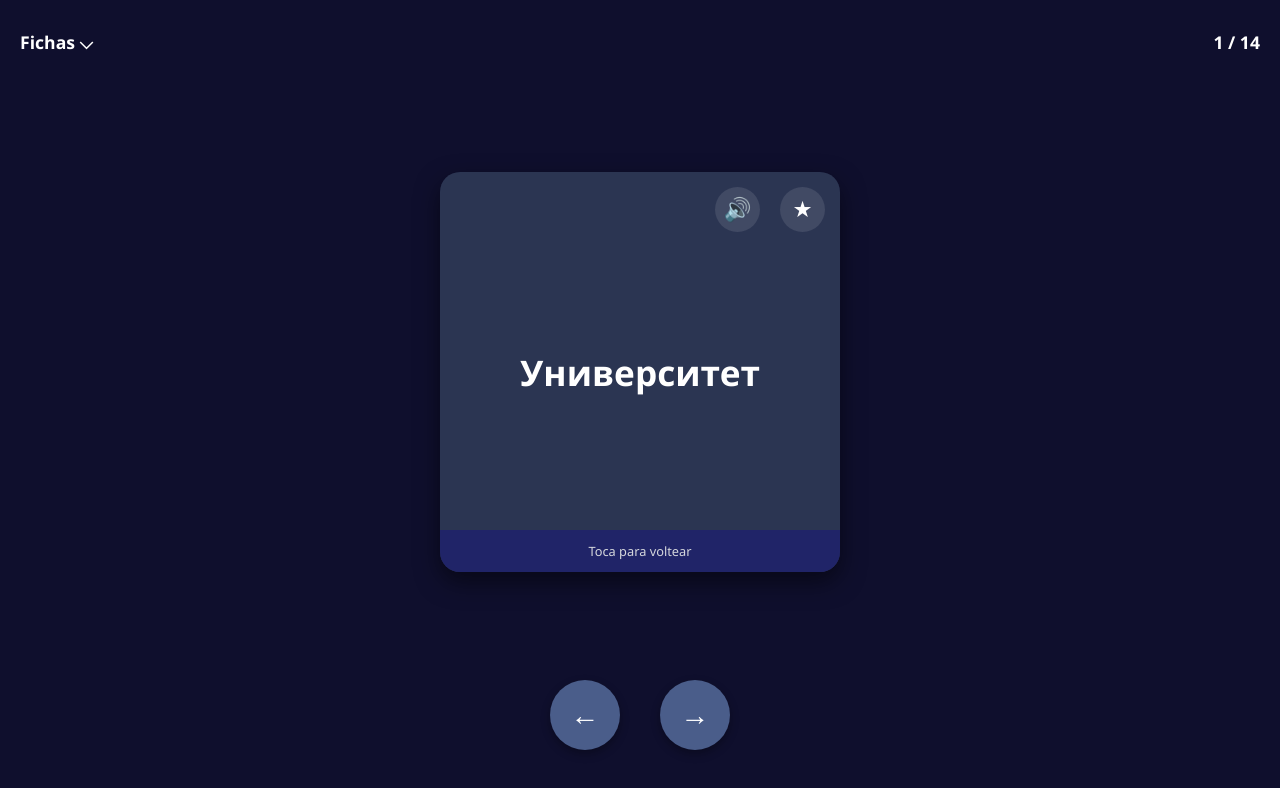
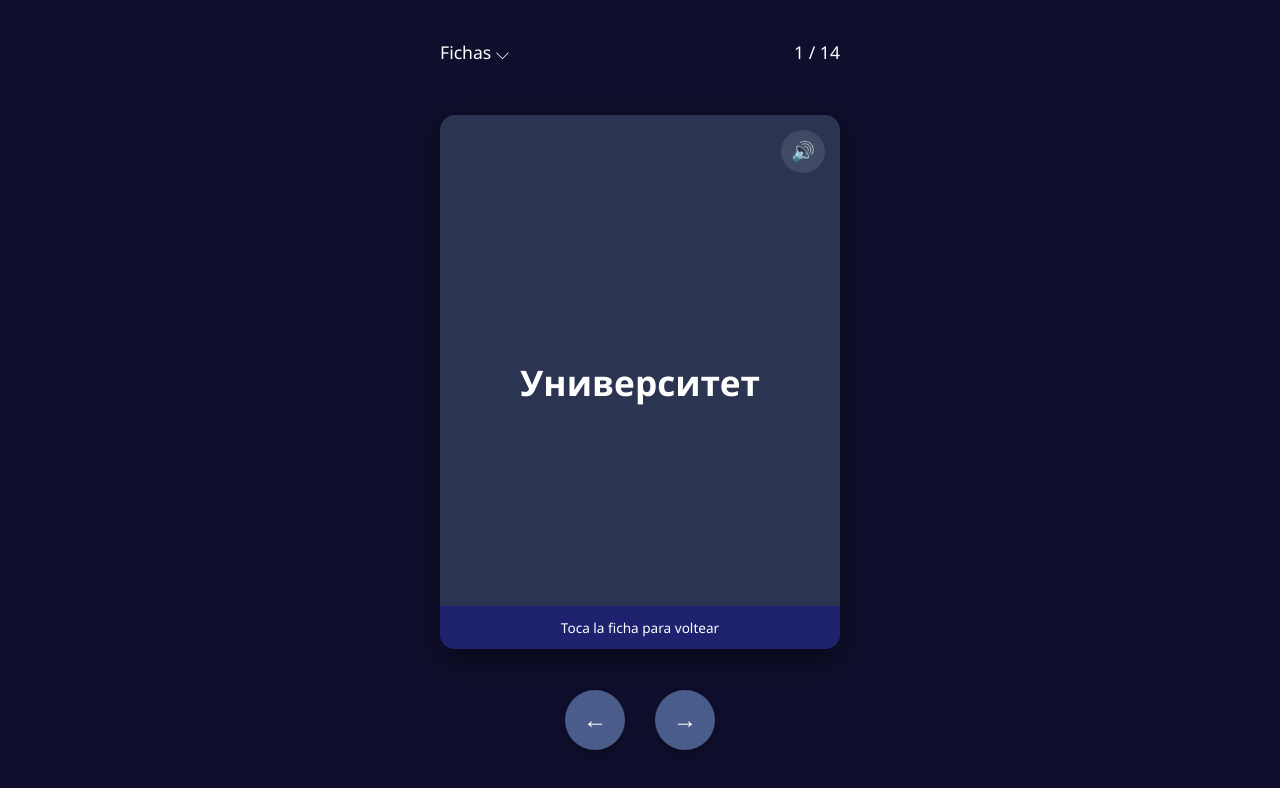
Before and after one commit to CodeExplorer7z/Flippable-Cards, a plain HTML site: page index.html in a window 1280 px wide. Drawn offline with Linux system fonts and the light colour scheme.

Commit message:
Refactor styles and improve HTML structure

```diff
--- a/index.html
+++ b/index.html
@@ -16,34 +16,33 @@
         body {
             background-color: var(--bg-color);
             color: var(--text-color);
-            font-family: 'Segoe UI', Roboto, Helvetica, Arial, sans-serif;
+            font-family: 'Segoe UI', Roboto, sans-serif;
             display: flex;
             flex-direction: column;
             align-items: center;
-            justify-content: space-between;
+            justify-content: space-around; /* Distribuye elementos verticalmente */
             height: 100vh;
             margin: 0;
-            padding: 20px;
+            padding: 10px;
             box-sizing: border-box;
-            overflow: hidden; /* Evita scroll innecesario en móviles */
+            overflow: hidden;
         }
 
         .header {
             width: 100%;
+            max-width: 400px;
             display: flex;
             justify-content: space-between;
             font-size: 1.1rem;
-            font-weight: bold;
-            padding: 10px 0;
+            padding: 10px;
         }
 
-        /* Contenedor de la ficha adaptable */
+        /* AJUSTE CLAVE: Contenedor responsivo */
         .flashcard-container {
             perspective: 1000px;
-            width: 100%;
-            max-width: 400px; /* Límite para que no se vea gigante en tablets */
-            height: 50vh; /* Altura basada en la pantalla */
-            min-height: 300px;
+            width: 90vw; /* 90% del ancho de pantalla */
+            max-width: 400px;
+            aspect-ratio: 3 / 4; /* Mantiene forma de tarjeta vertical */
             cursor: pointer;
         }
 
@@ -52,9 +51,9 @@
             height: 100%;
             position: relative;
             transform-style: preserve-3d;
-            transition: transform 0.5s cubic-bezier(0.4, 0, 0.2, 1);
-            box-shadow: 0 10px 25px rgba(0,0,0,0.5);
-            border-radius: 20px;
+            transition: transform 0.6s cubic-bezier(0.4, 0, 0.2, 1);
+            box-shadow: 0 10px 30px rgba(0,0,0,0.5);
+            border-radius: 15px;
         }
 
         .flashcard.is-flipped {
@@ -70,9 +69,9 @@
             flex-direction: column;
             align-items: center;
             justify-content: center;
-            border-radius: 20px;
+            border-radius: 15px;
             background-color: var(--card-bg);
-            padding: 25px;
+            padding: 20px;
             box-sizing: border-box;
             text-align: center;
         }
@@ -82,10 +81,9 @@
         }
 
         .word {
-            font-size: 2.2rem; /* Tamaño reducido para palabras largas en móvil */
-            font-weight: 600;
+            font-size: 2.2rem; /* Tamaño ajustable para móvil */
+            font-weight: bold;
             word-wrap: break-word;
-            max-width: 100%;
         }
 
         .controls-top {
@@ -93,20 +91,16 @@
             top: 15px;
             right: 15px;
             display: flex;
-            gap: 20px;
+            gap: 15px;
         }
 
         .btn-icon {
             background: rgba(255,255,255,0.1);
             border: none;
             color: white;
-            font-size: 1.4rem;
-            width: 45px;
-            height: 45px;
+            padding: 10px;
             border-radius: 50%;
-            display: flex;
-            align-items: center;
-            justify-content: center;
+            font-size: 1.2rem;
         }
 
         .footer-action {
@@ -116,44 +110,26 @@
             background-color: var(--footer-color);
             text-align: center;
             padding: 12px 0;
-            border-bottom-left-radius: 20px;
-            border-bottom-right-radius: 20px;
-            font-size: 0.8rem;
-            opacity: 0.8;
+            border-bottom-left-radius: 15px;
+            border-bottom-right-radius: 15px;
+            font-size: 0.85rem;
         }
 
         .navigation {
-            width: 100%;
-            max-width: 400px;
             display: flex;
-            justify-content: center;
-            gap: 40px;
-            padding-bottom: 30px;
+            gap: 30px;
+            padding-bottom: 20px;
         }
 
         .nav-btn {
             background-color: var(--accent-color);
             color: white;
             border: none;
-            width: 70px;
-            height: 70px;
+            width: 60px;
+            height: 60px;
             border-radius: 50%;
-            display: flex;
-            align-items: center;
-            justify-content: center;
-            font-size: 1.8rem;
+            font-size: 1.5rem;
             box-shadow: 0 4px 10px rgba(0,0,0,0.3);
-            -webkit-tap-highlight-color: transparent; /* Quita el cuadro azul al tocar en Android */
-        }
-
-        .nav-btn:active {
-            transform: scale(0.95);
-            background-color: #5a71a8;
-        }
-
-        .nav-btn:disabled {
-            background-color: #222;
-            opacity: 0.5;
         }
     </style>
 </head>
@@ -169,26 +145,23 @@
             <div class="card-face card-front">
                 <div class="controls-top">
                     <button class="btn-icon" onclick="speak('ru'); event.stopPropagation();">🔊</button>
-                    <button class="btn-icon" onclick="event.stopPropagation();">★</button>
                 </div>
                 <div class="word" id="russianWord">Университет</div>
-                <div class="footer-action">Toca para voltear</div>
+                <div class="footer-action">Toca la ficha para voltear</div>
             </div>
 
             <div class="card-face card-back">
                 <div class="controls-top">
                     <button class="btn-icon" onclick="speak('es'); event.stopPropagation();">🔊</button>
-                    <button class="btn-icon" onclick="event.stopPropagation();">★</button>
                 </div>
                 <div class="word" id="spanishWord">universidad</div>
-                <div class="footer-action">Toca para volver</div>
             </div>
         </div>
     </div>
 
     <div class="navigation">
-        <button class="nav-btn" onclick="prevCard()" id="prevBtn">←</button>
-        <button class="nav-btn" onclick="nextCard()" id="nextBtn">→</button>
+        <button class="nav-btn" onclick="prevCard(event)" id="prevBtn">←</button>
+        <button class="nav-btn" onclick="nextCard(event)" id="nextBtn">→</button>
     </div>
 
     <script>
@@ -229,7 +202,7 @@
         }
 
         function nextCard(e) {
-            if (e) e.stopPropagation();
+            e.stopPropagation();
             if (currentIndex < words.length - 1) {
                 currentIndex++;
                 updateCard();
@@ -237,7 +210,7 @@
         }
 
         function prevCard(e) {
-            if (e) e.stopPropagation();
+            e.stopPropagation();
             if (currentIndex > 0) {
                 currentIndex--;
                 updateCard();
```
